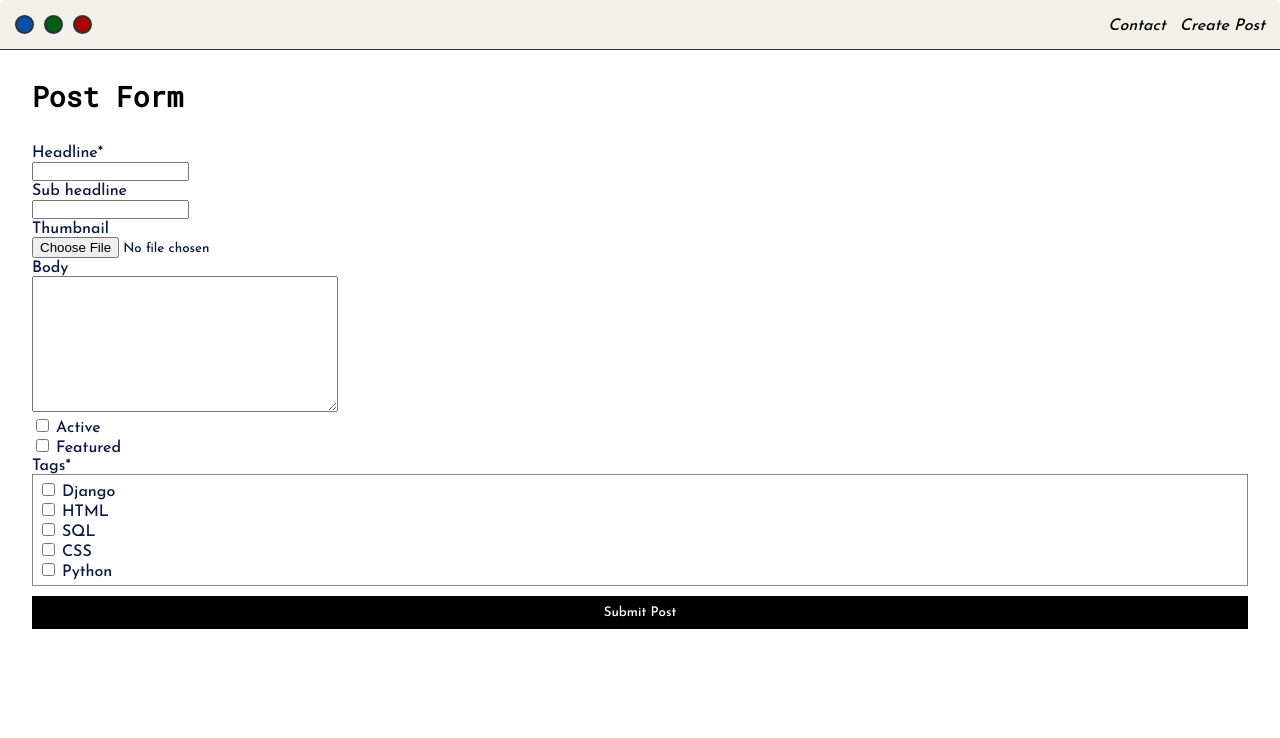
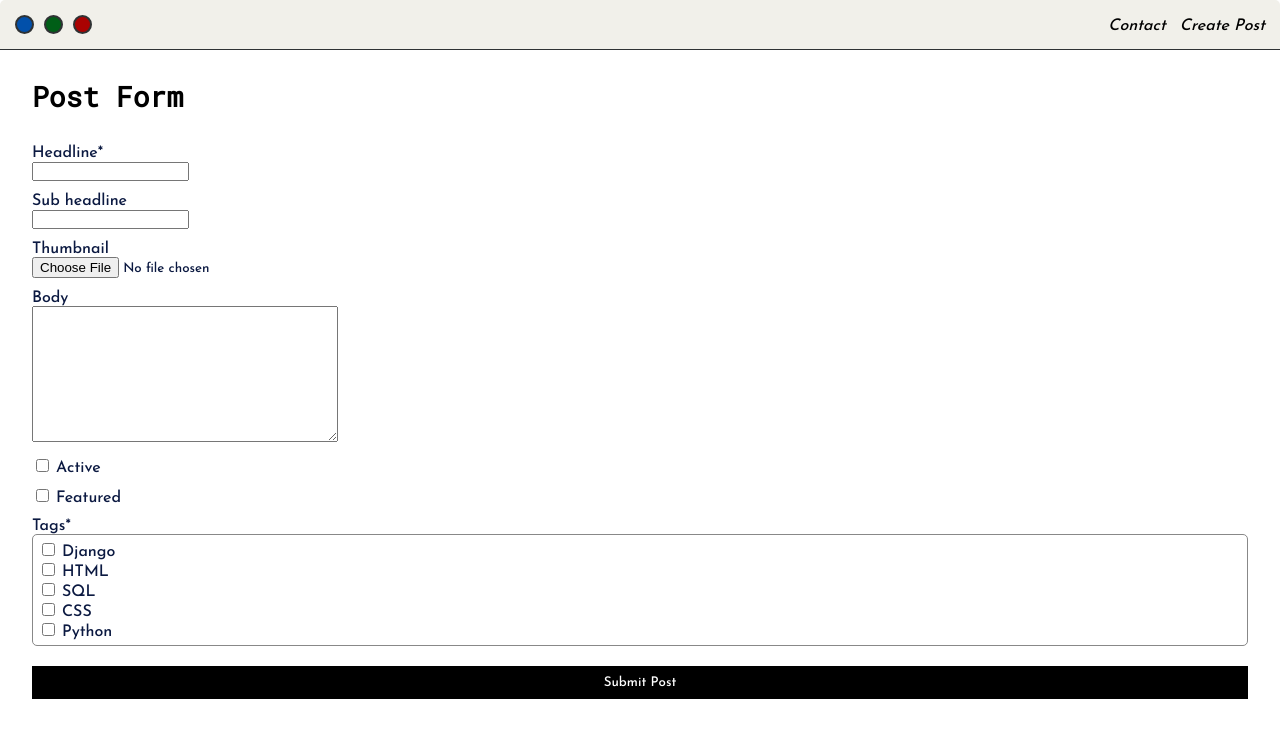
Before and after one commit to AdrianZaleski/portfolio, a Django app: page /create_post/ in a window 1280 px wide. Shown: the top 738 px of the page. Run offline with Django 3.2, Linux system fonts and the light colour scheme; a user stored in the database is signed in; data comes from the database, SQL or seed files in the repository; some libraries are stand-ins or nearby versions.

Commit message:
small repair in files, css update for form

```diff
--- a/base/templates/base/main.html
+++ b/base/templates/base/main.html
@@ -6,14 +6,15 @@
 
     <meta charset="UTF-8">
     <meta http-equiv="X-UA-Compatible" content="IE=edge">
-    <meta name="viewport" content="width=device-width" , initial-scale=1, maximum-scale=1, minimm-scale=1">
+    <meta name="viewport" content="width=device-width" , initial-scale=1, maximum-scale=1, minimm-scale=1>
 
-    <link rel="preconnect" href="https://fonts.googleapis.com" />
-    <link rel="preconnect" href="https://fonts.gstatic.com" crossorigin />
+    <link rel="preconnect" href="https://fonts.googleapis.com">
+    <link rel="preconnect" href="https://fonts.gstatic.com" crossorigin>
     <link href="https://fonts.googleapis.com/css2?family=Roboto+Mono&display=swap" rel="stylesheet">
     <link href="https://fonts.googleapis.com/css2?family=Josefin+Sans:wght@500&display=swap" rel="stylesheet">
 
     <link rel="stylesheet" type="text/css" href="{% static 'css/default.css' %}">
+
 </head>
 
 <body>
--- a/static/css/default.css
+++ b/static/css/default.css
@@ -399,6 +399,23 @@ ul {
     border: none;
 }
 
+.form-container > div {
+    padding-bottom: 10px;
+}
+
+#div_id_tags > div {
+    max-height: 100px;
+    overflow-y: scroll;
+    border: 1px solid #888;
+    padding-bottom: 5px;
+    border-radius: 5px;
+}
+
+.btn btn-primary {
+    padding-top: 10px;
+    padding-bottom: 10px;
+}
+
 /* making that screen is adjusting to the width of the frame - close to the mobiles */
 @media screen and (max-width: 1500px) {
     .main-container {
```
